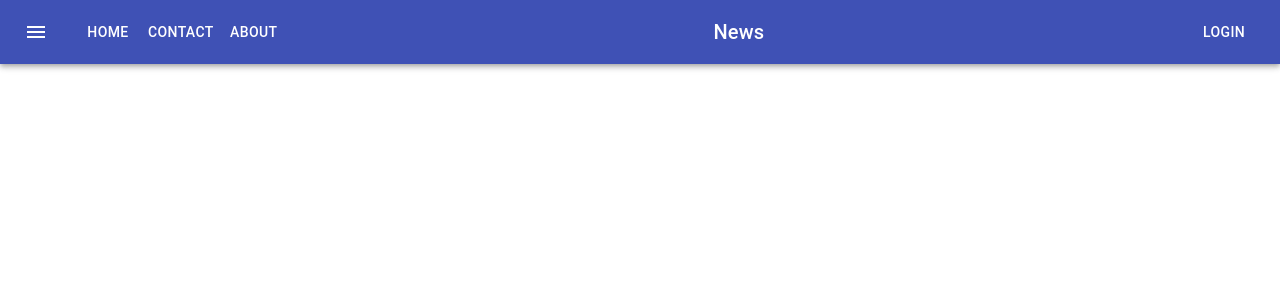
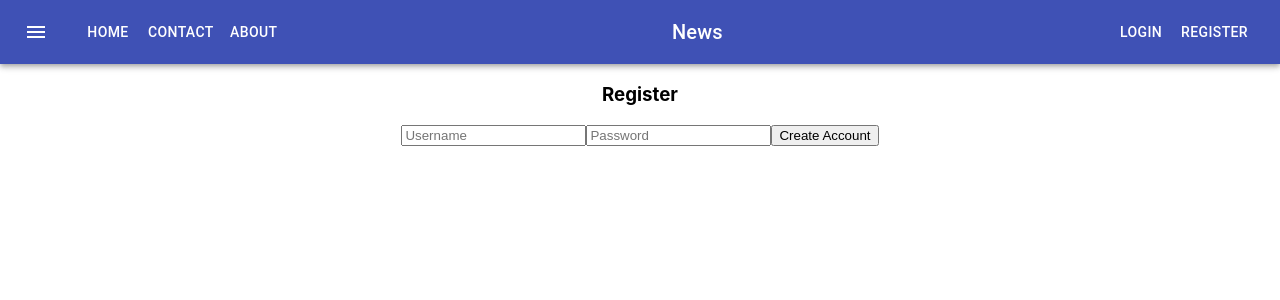
Before and after one commit to ferame/life-manager, a React (Create React App) app in the folder life-manager-web/: page /register in a window 1280 px wide. Shown: the top 300 px of the page. Built offline with nearby package versions, Linux system fonts and the light colour scheme.

Commit message:
Starting to write up register/login code for frontend.

```diff
--- a/life-manager-web/src/App.tsx
+++ b/life-manager-web/src/App.tsx
@@ -6,9 +6,11 @@ import {
 } from 'react-router-dom';
 import './App.css';
 import TopBar from './components/TopBar';
-import Home from './components/views/Home';
-import Contact from './components/views/Contact';
-import About from './components/views/About';
+import Home from './views/Home';
+import Contact from './views/Contact';
+import About from './views/About';
+import Register from './views/Register';
+import Login from './views/Login';
 
 export default function App() {
   return (
@@ -19,6 +21,8 @@ export default function App() {
           <Route exact path='/' component={Home} />
           <Route path='/contact' component={Contact} />
           <Route path='/about' component={About} />
+          <Route path='/register' component={Register} />
+          <Route path='/login' component={Login} />
         </Switch>
       </Router>
     </div>
--- a/life-manager-web/src/components/TopBar.tsx
+++ b/life-manager-web/src/components/TopBar.tsx
@@ -38,6 +38,7 @@ export default function TopBar() {
                 News
             </Typography>
             <Button color="inherit">Login</Button>
+            <Button color="inherit" href='/register'>Register</Button>
             </Toolbar>
         </AppBar>
         </div>
--- /dev/null
+++ b/life-manager-web/src/views/Login.tsx
@@ -0,0 +1,24 @@
+import React from 'react';
+
+export default function Login (props) {
+    return (
+        <div className="form-wrapper">
+            <form onSubmit={props.handleSubmit}>
+                <h3>Login</h3>
+                <input
+                    onChange={props.handleChange}
+                    value={props.username}
+                    name="username"
+                    type="text"
+                    placeholder="Username"/>
+                <input
+                    onChange={props.handleChange}
+                    value={props.password}
+                    name="password"
+                    type="password"
+                    placeholder="Password"/>
+                <button type="submit">Submit</button>
+            </form>
+        </div>
+    )
+}
--- /dev/null
+++ b/life-manager-web/src/views/Register.tsx
@@ -0,0 +1,22 @@
+import React from 'react';
+
+export default function Register (props) {
+    return (
+        <div className="form-wrapper">
+            <form onSubmit={props.handleSubmit}>
+                <h3>Register</h3>
+                <input onChange={props.handleChange}
+                       value={props.username}
+                       name="username"
+                       type="text"
+                       placeholder="Username"/>
+                <input onChange={props.handleChange}
+                       value={props.password}
+                       name="password"
+                       type="password"
+                       placeholder="Password"/>
+                <button type="submit">Create Account</button>
+            </form>
+        </div>
+    )
+}
```
Also changed, not shown: life-manager-web/src/views/About.tsx (renamed from life-manager-web/src/components/views/About.tsx), life-manager-web/src/views/Contact.tsx (renamed from life-manager-web/src/components/views/Contact.tsx), life-manager-web/src/views/Home.tsx (renamed from life-manager-web/src/components/views/Home.tsx).
